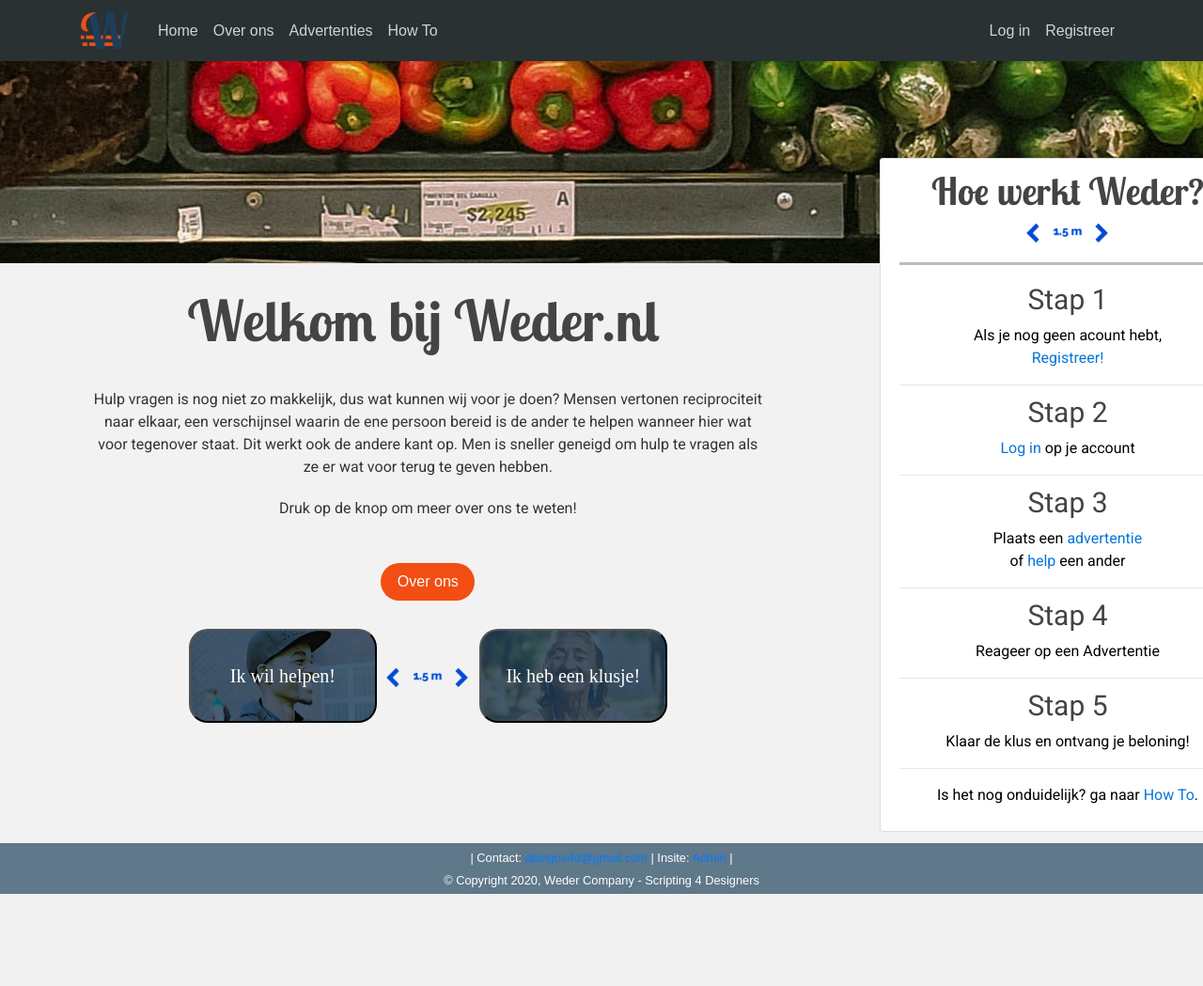
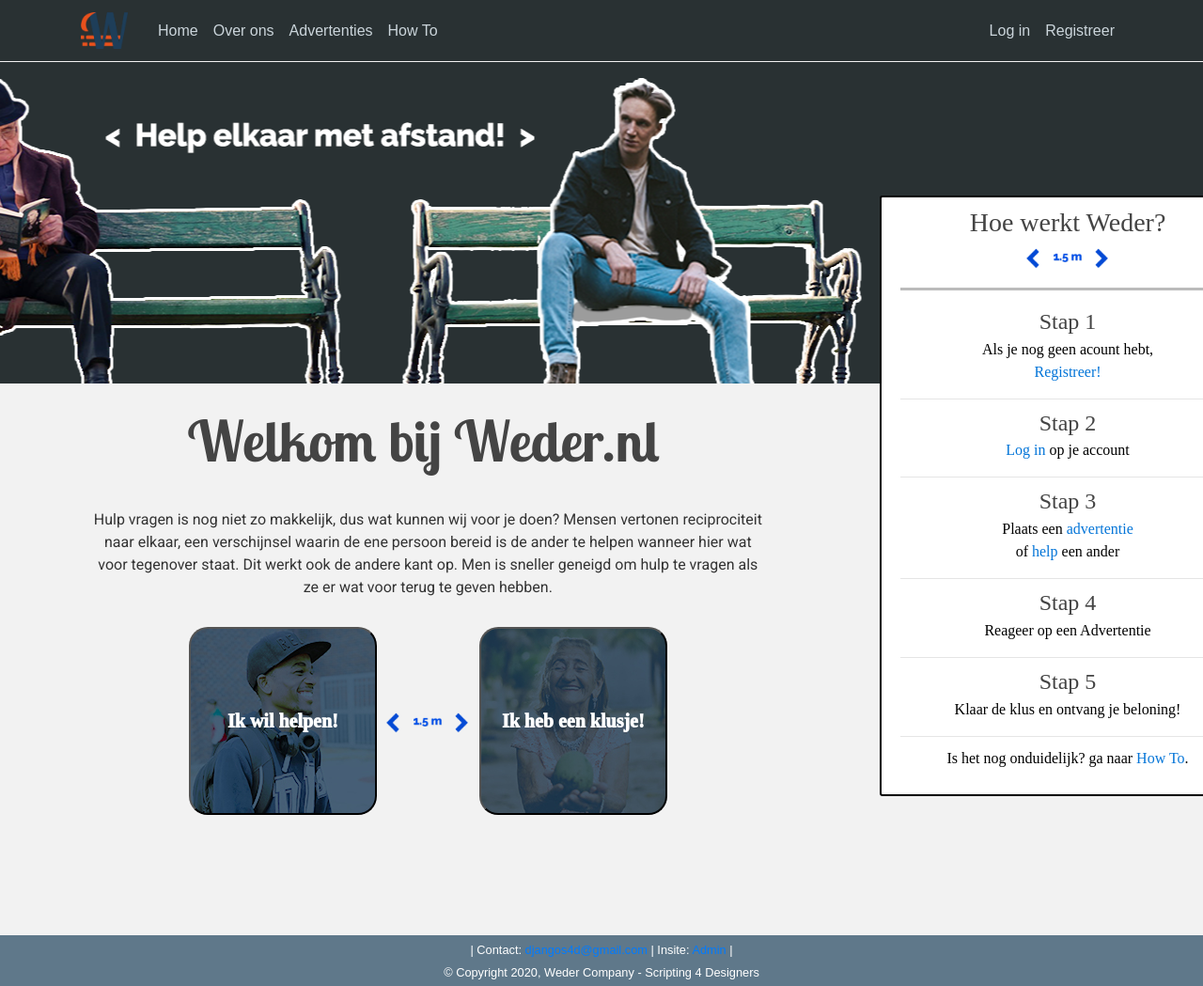
Before and after one commit to Ruben-wiel/s4d_project, a Django app: page / in a window 1280 px wide. Shown: the whole page at 94% size. Before the commit the page ends 951 px from the top, so only its background shows below. Run offline with Django 3.2, Linux system fonts and the light colour scheme; some libraries are stand-ins or nearby versions.

Commit message:
Big Design Update 1.0

```diff
--- a/s4d_webapp/website/static/website/home.css
+++ b/s4d_webapp/website/static/website/home.css
@@ -1,8 +1,8 @@
 .topblock {
     background-color: rgb(65, 12, 134);
     width: 100%;
-    margin-top: -30px;
-    height: 310px;
+    height: 342px;
+    margin-top: 65px;
 }
 
 /* Dit is de titel voor boven in de pagina */
@@ -20,7 +20,7 @@
     bottom: 0;
     width: 100%;
     height: 100%;
-    background: url(../../static/website/images/supermarkt.jpg) no-repeat center;
+    background: url(../../static/website/images/bannerhome5.png) no-repeat center;
 }
 
 .containerhome {
@@ -28,6 +28,8 @@
     padding-left: 10px;
     text-align: center;
 }
+
+/* wat is dit Ramon ?! */
 
 containerhome p {
     font-family: 'Roboto', sans-serif;
@@ -44,31 +46,37 @@ containerhome p {
 .blauweknoplinks {
     border-radius: 20px;
     font-family: Coco Gothic;
+    font-weight: 1000;
     color: white;
-    background: url(../../static/website/images/helping4.1.jpg) no-repeat center;
+    background: url(../../static/website/images/helping.jpg) no-repeat center;
     font-size: 20px;
+    width: 100%;
 }
 
 .blauweknoplinks:hover {
-    background: url(../../static/website/images/helping4.jpg) no-repeat center;
+    background: url(../../static/website/images/helping5.jpg) no-repeat center;
     font-size: 20px;
     border-radius: 20px;
+    width: 100%;
 }
 
 /* --------------------- knop rechts ------------------- */
 
 .blauweknoprechts {
     font-family: Coco Gothic;
+    font-weight: 1000;
     font-size: 20px;
     color: white;
-    background: url(../../static/website/images/needhelp3.jpg) no-repeat center;
+    background: url(../../static/website/images/needhelp.jpg) no-repeat center;
     border-radius: 20px;
+    width: 100%;
 }
 
 .blauweknoprechts:hover {
-    background: url(../../static/website/images/needhelp3.2.jpg) no-repeat center;
+    background: url(../../static/website/images/needhelp4.jpg) no-repeat center;
     border-radius: 20px;
     font-size: 20px;
+    width: 100%;
 }
 
 .contenthome p {
@@ -97,11 +105,18 @@ containerhome p {
     width: 100px;
     height: 40px;
 }
+
+
+/* -------------------------- NAV DEVIDER --------------------- */
+
+.onepx {
+    height: 1px;
+    width: 100%;
+}
+
+
 /* -------------------------- HOKJE --------------------- */
 
-.testen {
-    margin-top: -7em;
-}
 
 .testen p {
     font-family: 'Roboto', sans-serif;
@@ -113,17 +128,24 @@ containerhome p {
 
 /* content in wrapper */
 
+.content-section {
+    border: 2px solid black;
+}
+
 .content-section h3{
-    font-size: 40px;
-    font-family: 'Lobster Two', cursive;
+    font-family: Fugaz One;
 
 }
 
 .content-section h4{
     margin-top: -5px;
-    font-size: 30px;
-    font-family: 'Roboto', sans-serif;
+    font-family: Fugaz One;
 
+}
+
+.content-section p{
+    font-family: Coco Gothic;
+    margin-top: -5px;
 }
 
 .infotekst {
--- a/s4d_webapp/website/templates/website/base.html
+++ b/s4d_webapp/website/templates/website/base.html
@@ -57,6 +57,7 @@
             </div>
           </div>
         </nav>
+        <div class="onepx"></div>
         <!-- afbeelding banner -->
       </header>
       <div class="topblock">
--- a/s4d_webapp/website/templates/website/home.html
+++ b/s4d_webapp/website/templates/website/home.html
@@ -12,10 +12,6 @@
                     een verschijnsel waarin de ene persoon bereid is de ander te helpen wanneer hier wat voor tegenover staat.
                     Dit werkt ook de andere kant op. Men is sneller geneigd om hulp te vragen als ze er wat voor terug te geven hebben.
                 </p>
-                <p>Druk op de knop om meer over ons te weten!</p>
-                <a href="{% url 'web-about' %}">
-                    <button type="button" class="overonsknop">Over ons</button>
-                </a>
             </div>
             <div class="ruimte">
             <!-- leeg -->
@@ -23,11 +19,11 @@
             <!-- achtergrond kleur knoppen -->
             <div class="mooier">
                 <a href="{% url 'web-posts' %}">
-                <button type="button" class="blauweknoplinks" style="width: 200px; height: 100px;">Ik wil helpen!</button>
+                <button type="button" class="blauweknoplinks" style="width: 200px; height: 200px;">Ik wil helpen!</button>
                 </a>
                 <img src="../../static/website/images/Pijlen.png" width="100">
                 <a>
-                <button type="button" class="blauweknoprechts" style="width: 200px; height: 100px;">Ik heb een klusje!</button>
+                <button type="button" class="blauweknoprechts" style="width: 200px; height: 200px;">Ik heb een klusje!</button>
                 </a>
             </div>
             <br>
```
Also changed, not shown: s4d_webapp/website/static/website/images/bannerhome2.png (added), s4d_webapp/website/static/website/images/bannerhome3.png (added), s4d_webapp/website/static/website/images/bannerhome4.png (added), s4d_webapp/website/static/website/images/bannerhome5.png (added), s4d_webapp/website/static/website/images/helping5.jpg (added), s4d_webapp/website/static/website/images/homebanner.jpg (added), s4d_webapp/website/static/website/images/needhelp4.jpg (added).
